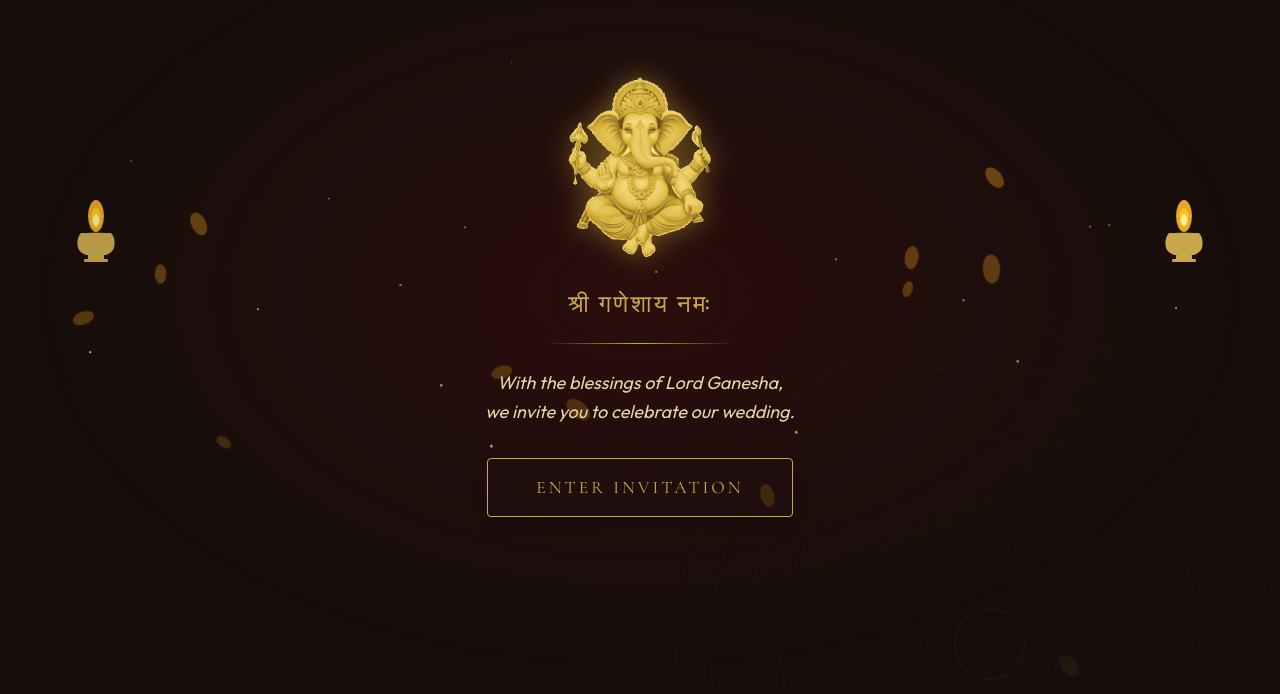
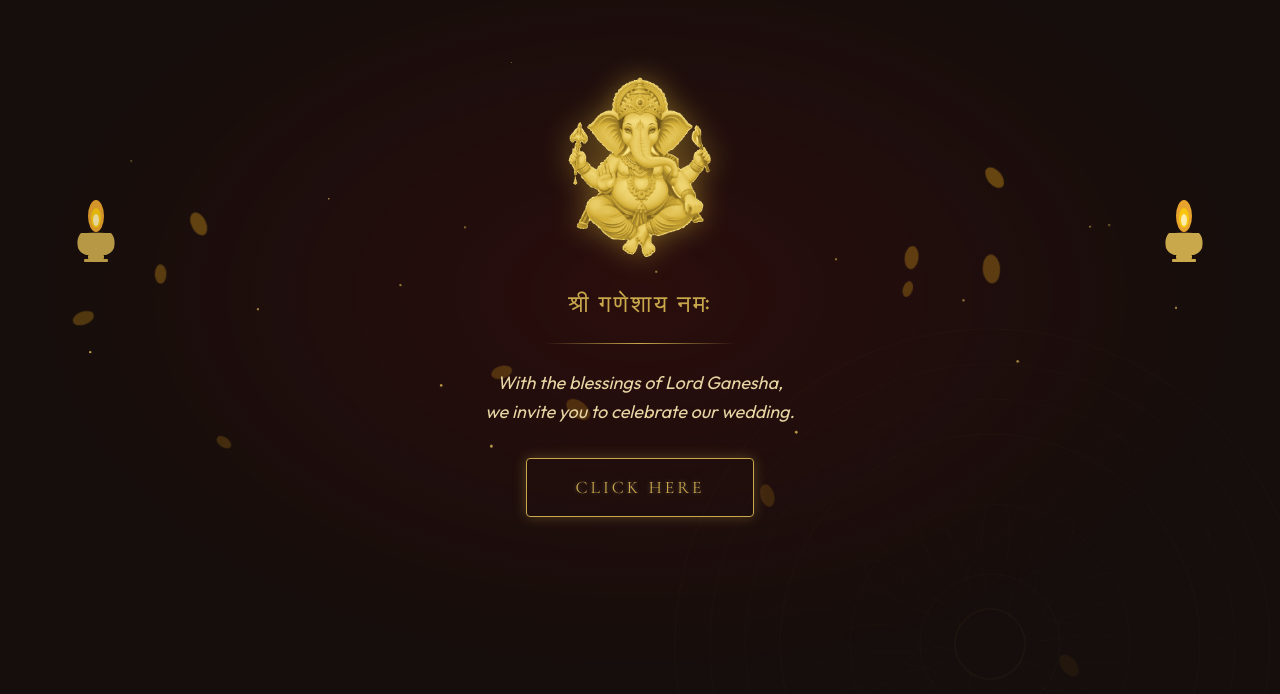
Before and after one commit to gmkrishna2005/wedding-invitation-website-using-AI, a Next.js app: page / in a window 1280 px wide. Shown: the part 106-800 px from the top of the page. Built offline with nearby package versions, Linux system fonts and the light colour scheme.

Commit message:
Change welcome button text to Click Here and add glowing animation effects

```diff
--- a/src/components/WelcomeScreen.tsx
+++ b/src/components/WelcomeScreen.tsx
@@ -175,12 +175,30 @@ export default function WelcomeScreen({ onComplete }: { onComplete: () => void }
           {/* CTA Button to Enter Website */}
           <motion.button
             initial={{ opacity: 0, scale: 0.9 }}
-            animate={{ opacity: 1, scale: 1 }}
-            transition={{ duration: 1, delay: 1.5 }}
+            animate={{
+              opacity: 1,
+              scale: 1,
+              boxShadow: [
+                "0 0 8px rgba(201, 168, 76, 0.2)",
+                "0 0 20px rgba(201, 168, 76, 0.5)",
+                "0 0 8px rgba(201, 168, 76, 0.2)"
+              ],
+              textShadow: [
+                "0 0 2px rgba(232, 213, 163, 0.1)",
+                "0 0 10px rgba(232, 213, 163, 0.7)",
+                "0 0 2px rgba(232, 213, 163, 0.1)"
+              ]
+            }}
+            transition={{
+              opacity: { duration: 1, delay: 1.5 },
+              scale: { duration: 1, delay: 1.5 },
+              boxShadow: { duration: 2, repeat: Infinity, ease: 'easeInOut', delay: 1.5 },
+              textShadow: { duration: 2, repeat: Infinity, ease: 'easeInOut', delay: 1.5 }
+            }}
             onClick={handleEnter}
-            className="cta-button mt-4 z-10 px-8 py-3 bg-[rgba(74,14,14,0.4)] border border-[var(--color-gold)] text-[var(--color-gold)] hover:bg-[var(--color-gold)] hover:text-black transition-all duration-300 font-[var(--font-serif)] uppercase tracking-widest text-sm rounded shadow-lg"
+            className="cta-button mt-4 z-10 px-10 py-3 bg-[rgba(74,14,14,0.5)] border border-[var(--color-gold)] text-[var(--color-gold-light)] hover:bg-[var(--color-gold)] hover:text-black transition-colors duration-300 font-[var(--font-serif)] uppercase tracking-widest text-sm rounded shadow-lg"
           >
-            Enter Invitation
+            Click Here
           </motion.button>
         </motion.div>
       )}
```
